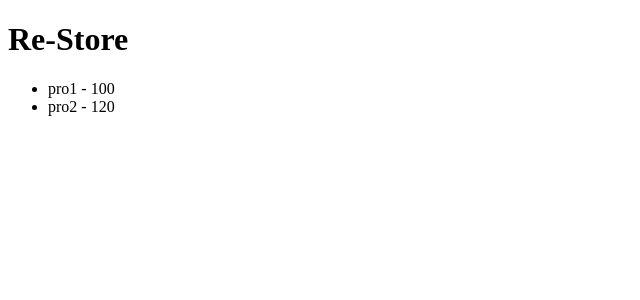
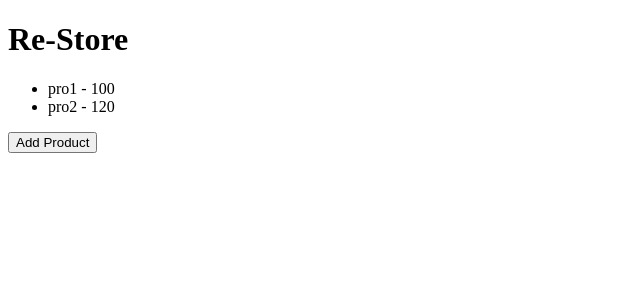
Before and after one commit to manasimahajann/onlineApp, a React (Create React App) app in the folder ReStore/client/: page / in a window 1280 px wide. Shown: the top 300 px of the page, without its empty margins (0-640 px from the left). Built offline with nearby package versions, Linux system fonts and the light colour scheme.

Commit message:
adding states

```diff
--- a/ReStore/client/src/App.tsx
+++ b/ReStore/client/src/App.tsx
@@ -1,12 +1,30 @@
- const products = [
-   {
-     name:'pro1', price:100.00
-   },
-   {
-    name:'pro2', price:120.00
-   }
- ]
+ import {useState} from "react";
+
+//  const products = [
+//    {
+//      name:'pro1', price:100.00
+//    },
+//    {
+//     name:'pro2', price:120.00
+//    }
+ //]
+
 function App() {
+  const [products, setProducts] = useState([
+    {
+      name:'pro1', price:100.00
+    },
+    {
+     name:'pro2', price:120.00
+    }
+  ]);
+
+  function addProduct(){
+    setProducts(prevState => [...prevState,
+      {name: "pro" + (prevState.length+1), price: (prevState.length*100)+100}]
+      )
+  }
+
   return (
     <div>
       <h1>Re-Store</h1>
@@ -17,6 +35,8 @@
           )
         )}
       </ul>
+
+      <button onClick={addProduct}>Add Product</button>
     </div>
   );
 }
```
